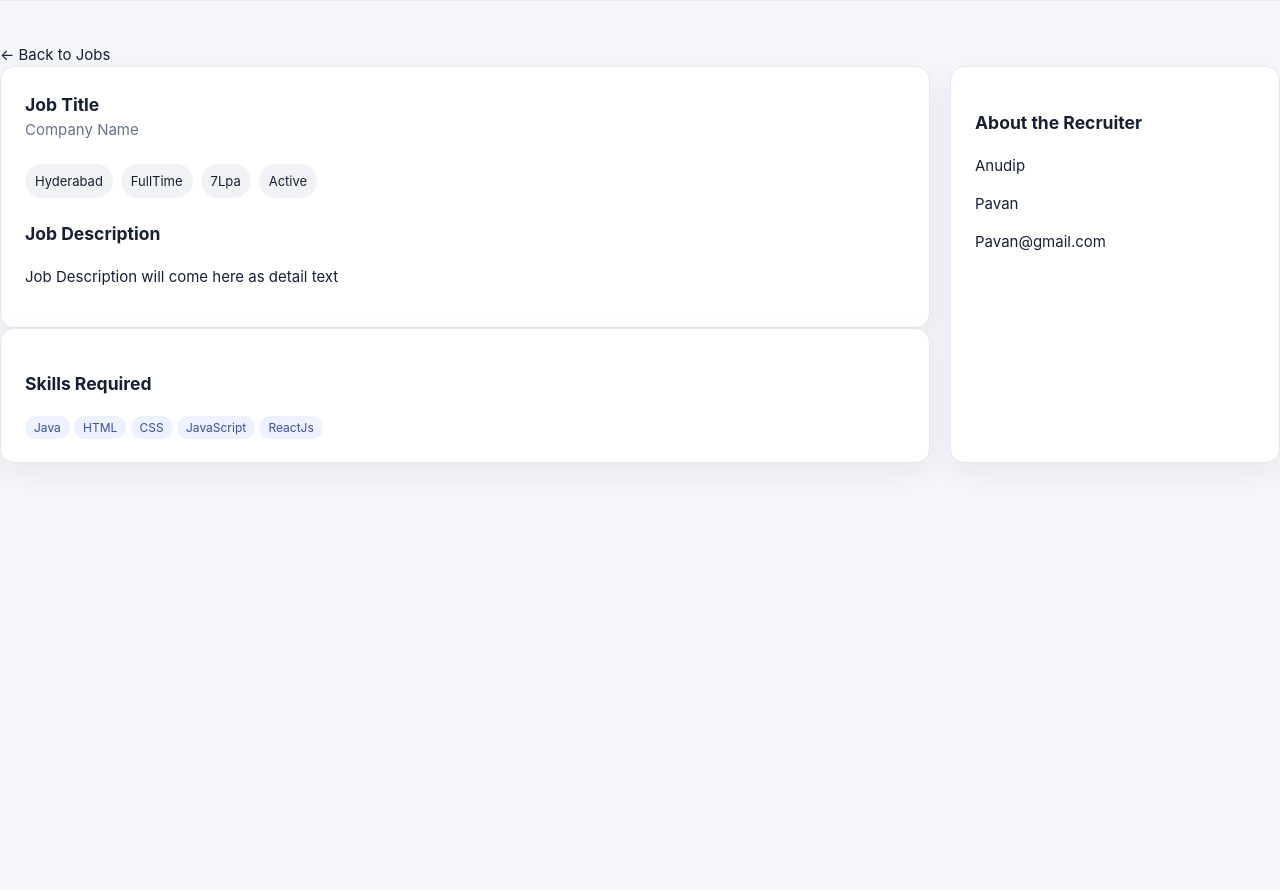
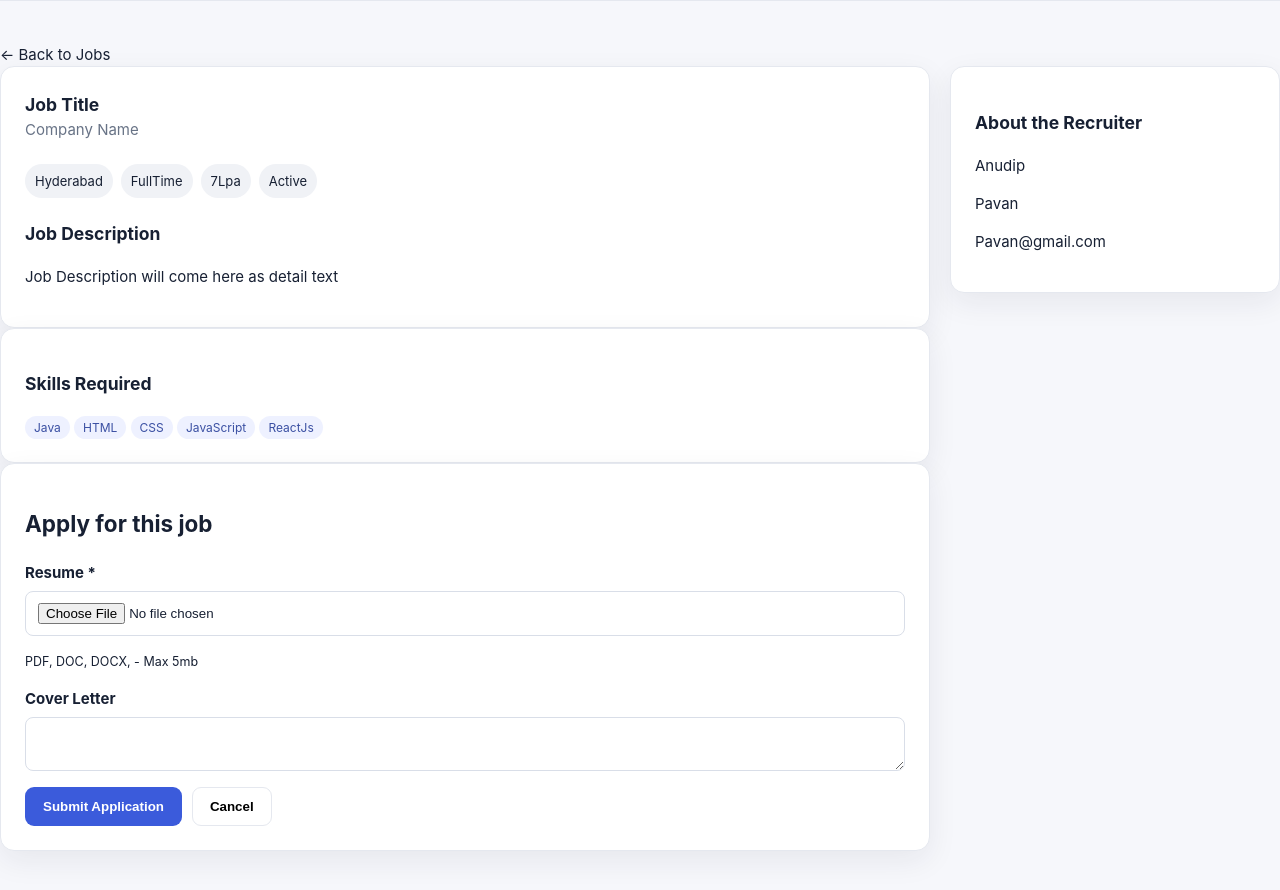
Before and after one commit to PavanKumarBollu/ANP-D7211, a plain HTML site: page JobPortalProject/index.html in a window 1280 px wide. Shown: the part 70-960 px from the top of the page. Before the commit the page ends 800 px from the top, so only its background shows below. Drawn offline with Linux system fonts and the light colour scheme.

Commit message:
job detail page

```diff
--- a/JobPortalProject/index.html
+++ b/JobPortalProject/index.html
@@ -203,13 +203,34 @@
           <span class="chip" data-detail-skill="3">JavaScript</span>
           <span class="chip" data-detail-skill="4">ReactJs</span>
         </section>
+
+        <section id="apply-card" class="card">
+          <h2>Apply for this job</h2>
+          <form id="apply-form" class="form">
+            <label> Resume *
+               <input type="file" id="resume"
+               name="resume" accept=".pdf, .doc,.docx" required></label>
+          <small> PDF, DOC, DOCX, - Max 5mb</small>
+
+          <label>Cover Letter <textarea name="coverLetter"
+             id="coverLetter" row="5"></textarea></label>
+        <div class="form-actions">
+          <button class="btn btn-primary">Submit Application</button>
+          <button class="btn btn-light"
+          id="cancel-apply" type="button">Cancel</button>
+        </div>
+
+        </form>
+        </section>
       </div>
+      <aside>
         <section class="card">
           <h3>About the Recruiter</h3>
           <p id="recruiter-company">Anudip</p>
           <p id="recruiter-name">Pavan</p>
           <p id="recruiter-email">Pavan@gmail.com</p>
         </section>
+      </aside>
     </div>
 
 
```
